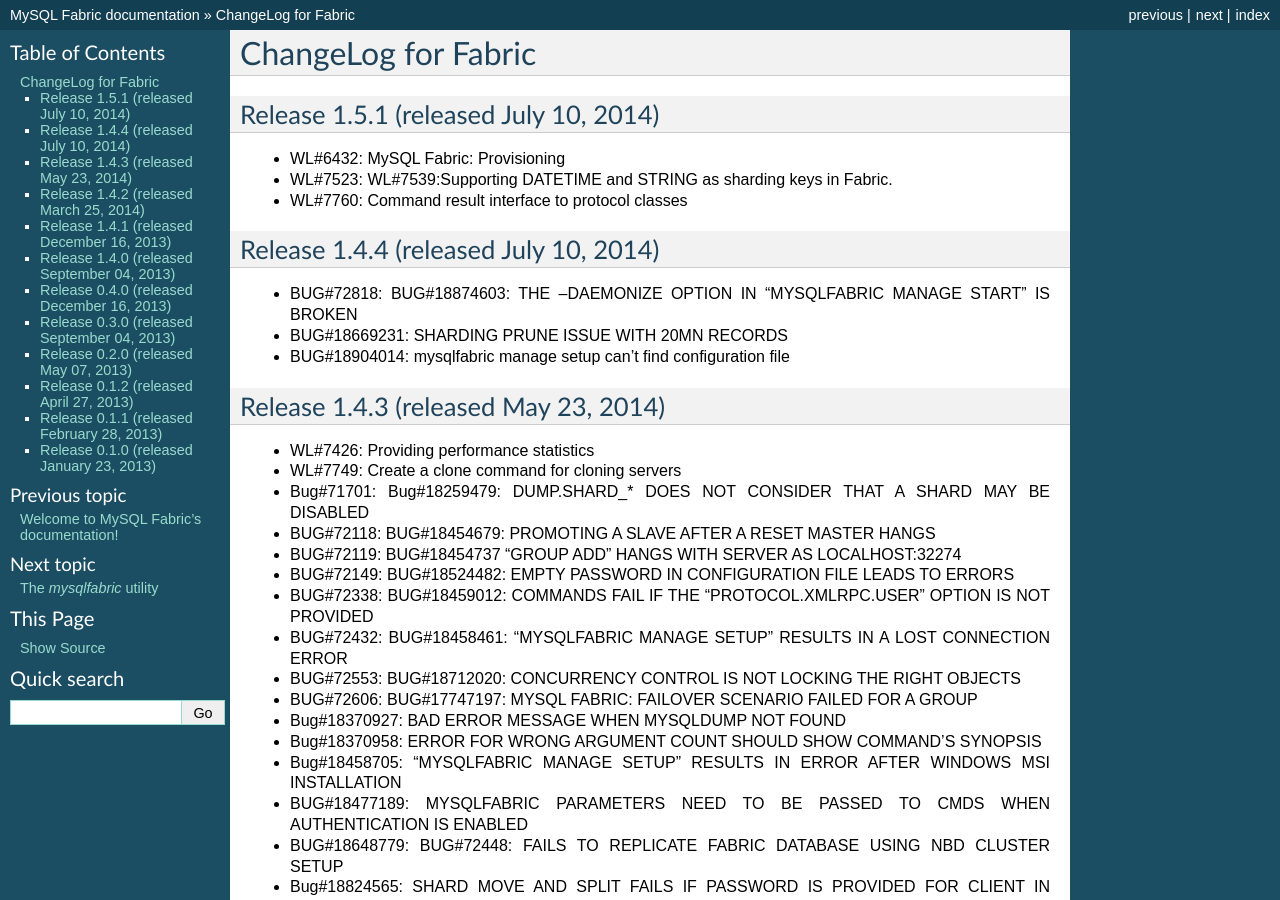
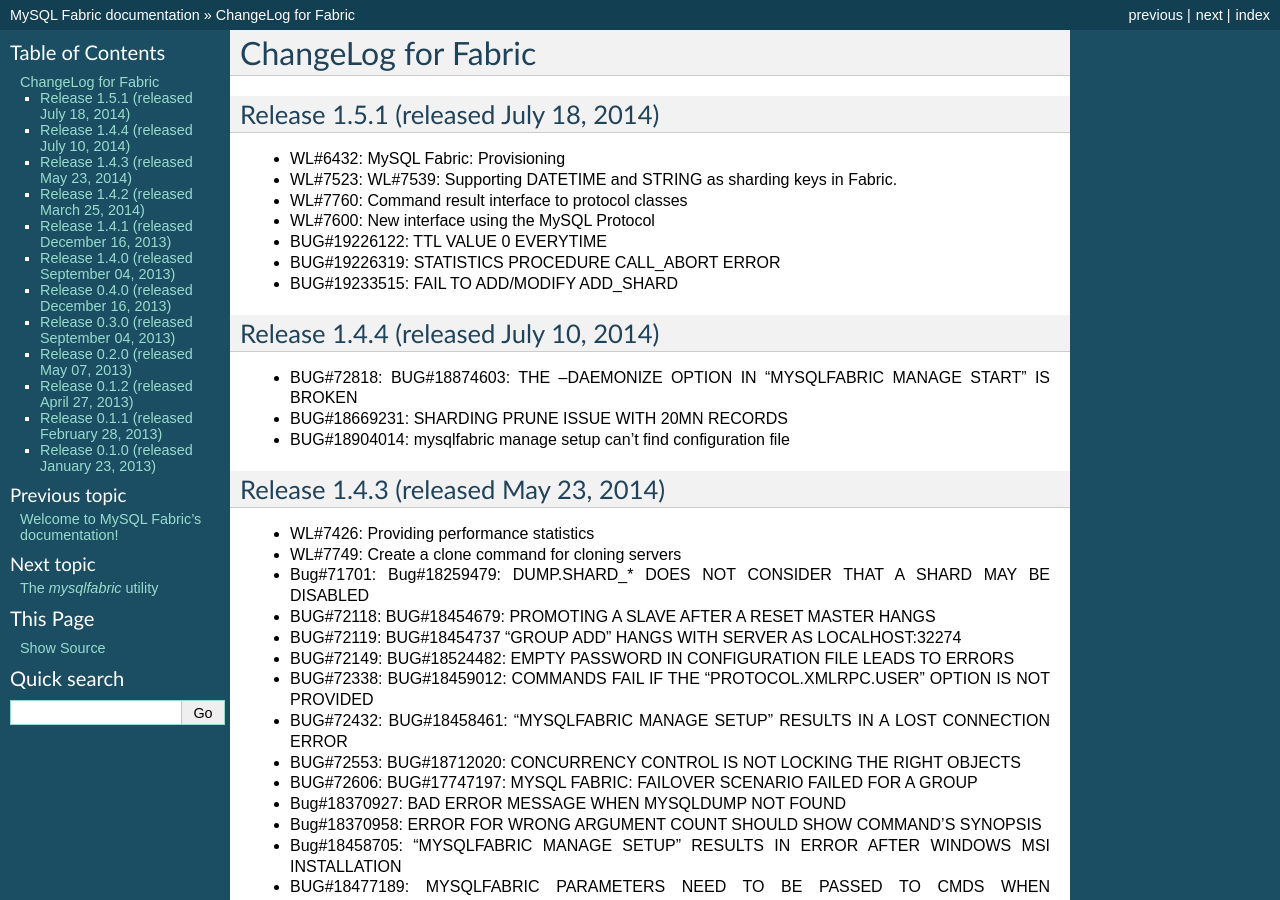
Before and after one commit to edrod77/mysql-fabric, a Sphinx documentation site: the page built from doc/source/CHANGELOG.rst, in a window 1280 px wide and 900 px high. Built offline with Sphinx 7.4.7, drawn with Linux system fonts in a browser that asks for light colours; the version number could not be read and is left out.

Commit message:
Releasing version 1.5.1

```diff
--- a/doc/source/CHANGELOG.rst
+++ b/doc/source/CHANGELOG.rst
@@ -3,13 +3,17 @@
 ####################
 
 
-Release 1.5.1 (released July 10, 2014)
+Release 1.5.1 (released July 18, 2014)
 --------------------------------------
 
 * WL#6432: MySQL Fabric: Provisioning
-* WL#7523: WL#7539:Supporting DATETIME and STRING as sharding keys in
+* WL#7523: WL#7539: Supporting DATETIME and STRING as sharding keys in
   Fabric.
 * WL#7760: Command result interface to protocol classes
+* WL#7600: New interface using the MySQL Protocol
+* BUG#19226122: TTL VALUE 0 EVERYTIME
+* BUG#19226319: STATISTICS PROCEDURE CALL_ABORT ERROR
+* BUG#19233515: FAIL TO ADD/MODIFY ADD_SHARD
 
 Release 1.4.4 (released July 10, 2014)
 --------------------------------------
```
